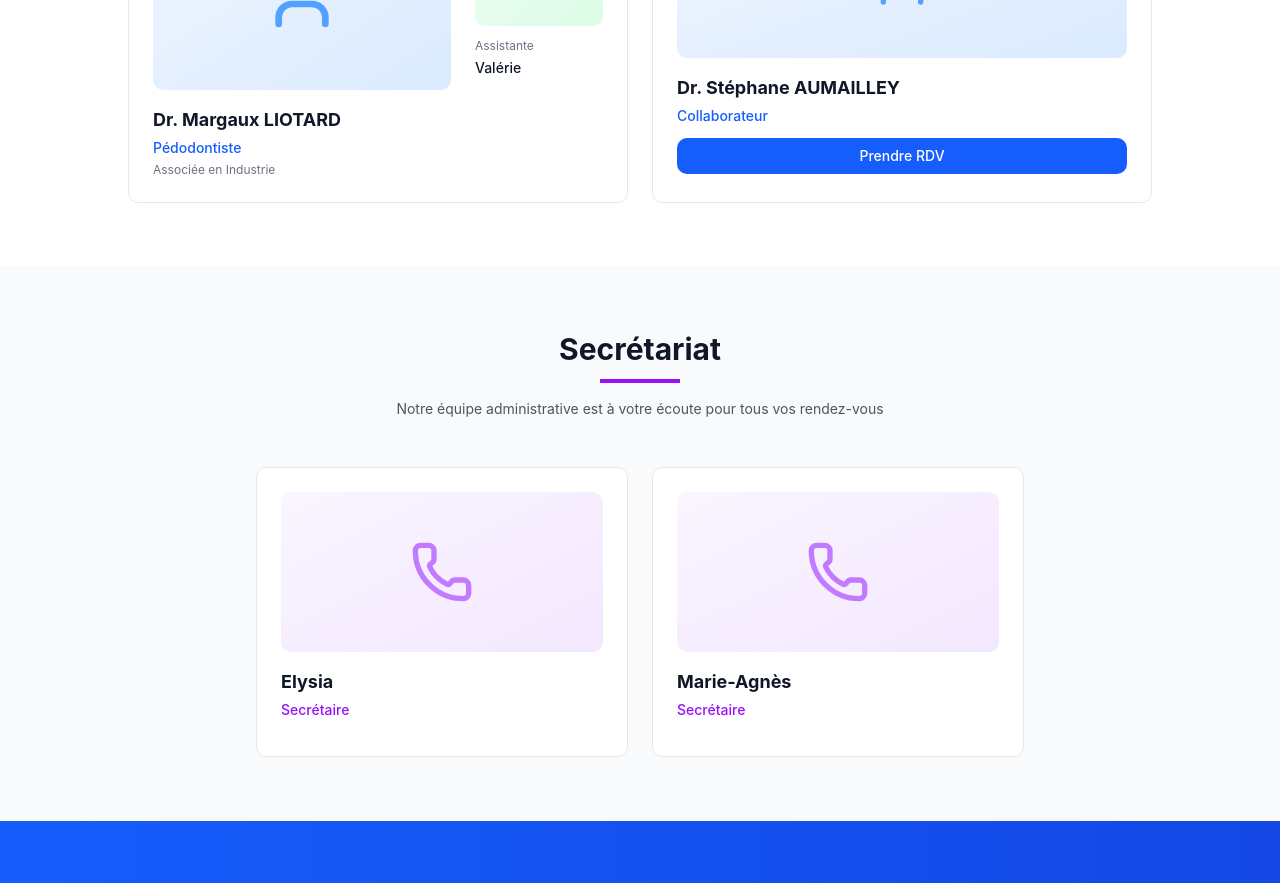
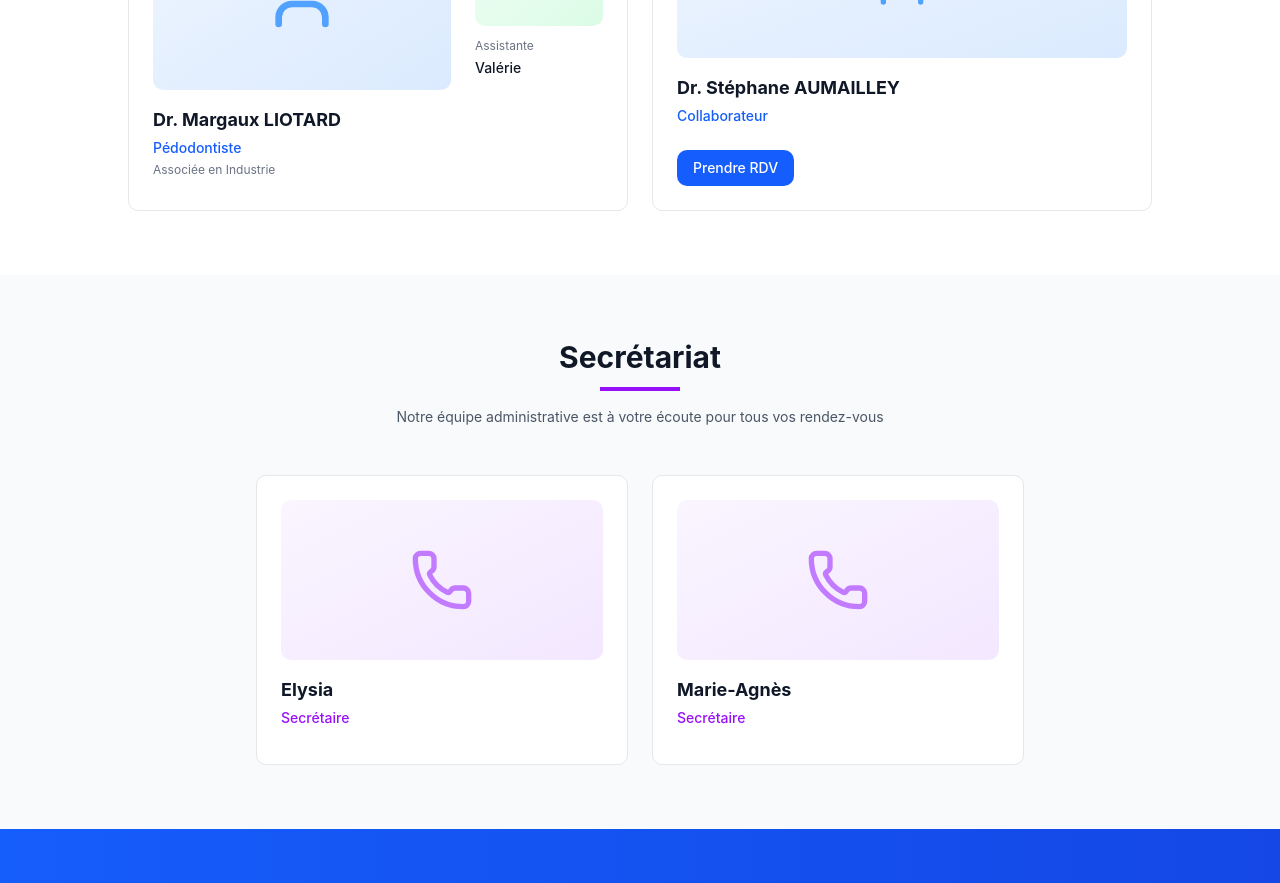
Before and after one commit to t-mercier/cabinet-dentaire-rive-droite, a Next.js app: page /equipe in a window 1280 px wide. Shown: the part 1640-2523 px from the top of the page. Built offline with nearby package versions, Linux system fonts and the light colour scheme.

Commit message:
🎨 Harmonize Doctolib button width for Dr. AUMAILLEY
- Remove w-full and text-center from Dr. AUMAILLEY button
- Add mt-3 spacing to match Dr. SEGUELA button
- Both buttons now have same inline-block width

```diff
--- a/src/app/equipe/page.tsx
+++ b/src/app/equipe/page.tsx
@@ -102,7 +102,7 @@ function SimpleCard({ name, role, icon, doctolibUrl }: { name: string; role: str
           href={doctolibUrl}
           target="_blank"
           rel="noopener noreferrer"
-          className="inline-block w-full text-center bg-blue-600 text-white px-4 py-2 rounded-lg text-sm font-medium hover:bg-blue-700 transition-colors"
+          className="inline-block mt-3 bg-blue-600 text-white px-4 py-2 rounded-lg text-sm font-medium hover:bg-blue-700 transition-colors"
         >
           Prendre RDV
         </a>
```
